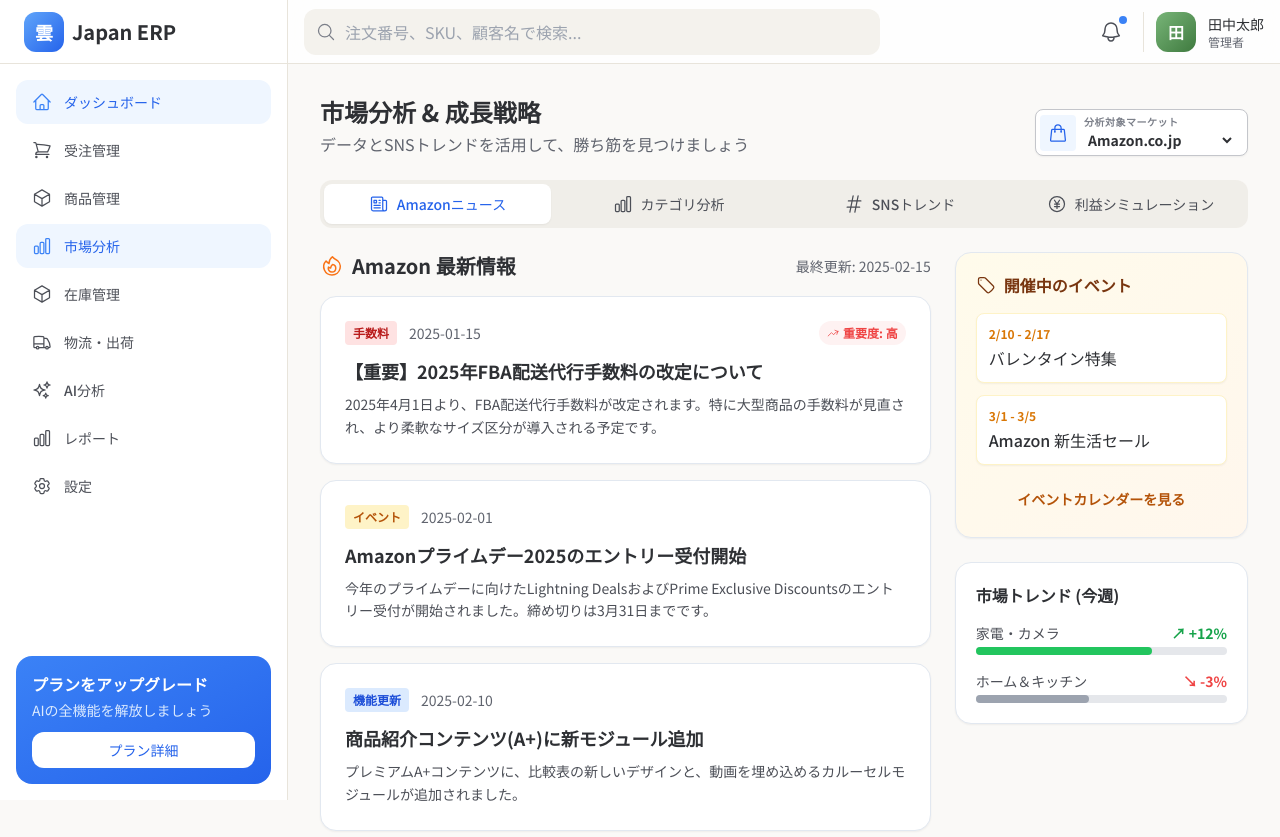
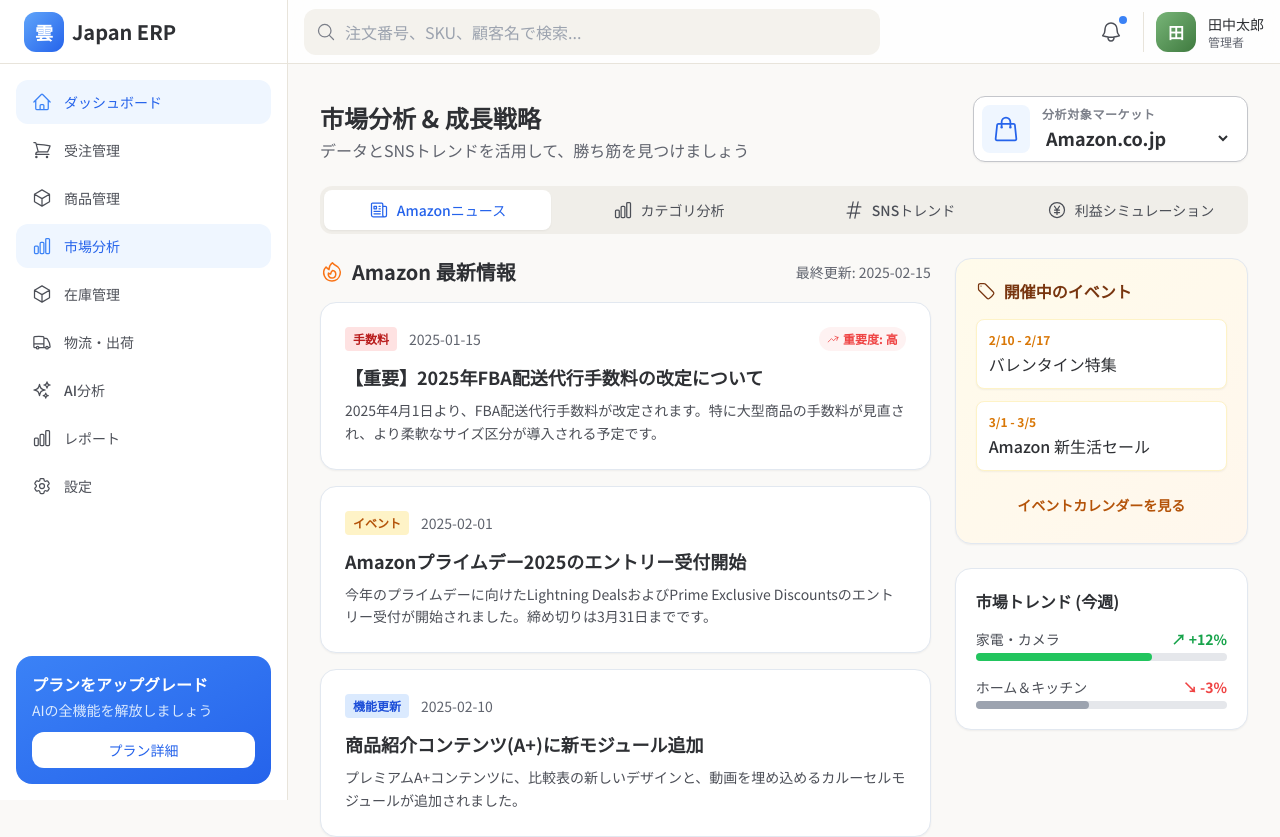
Before and after one commit to maxinjian1/jianpanerp, a Next.js app in the folder apps/web-client/: page /dashboard/market-research in a window 1280 px wide. Shown: the top 837 px of the page. Built offline with nearby package versions, Linux system fonts and the light colour scheme.

Commit message:
UI: Increase size of market selector

```diff
--- a/apps/web-client/src/app/dashboard/market-research/page.tsx
+++ b/apps/web-client/src/app/dashboard/market-research/page.tsx
@@ -300,14 +300,14 @@
 
         {/* Global Market Selector */}
         <div className="relative">
-            <div className="flex items-center gap-2 bg-white dark:bg-ink-800 border border-ink-200 dark:border-ink-700 rounded-lg p-1 pr-3 shadow-sm">
-                <div className="p-2 bg-anet-50 dark:bg-anet-900/30 rounded text-anet-600 dark:text-anet-400">
-                    {selectedMarket === 'AMAZON_JP' && <ShoppingBagIcon className="w-5 h-5" />}
-                    {selectedMarket === 'RAKUTEN' && <span className="w-5 h-5 flex items-center justify-center font-bold text-xs">R</span>}
-                    {selectedMarket === 'YAHOO' && <span className="w-5 h-5 flex items-center justify-center font-bold text-xs">Y</span>}
+            <div className="flex items-center gap-3 bg-white dark:bg-ink-800 border border-ink-200 dark:border-ink-700 rounded-xl p-2 pr-4 shadow-sm hover:shadow-md transition-shadow">
+                <div className="p-2.5 bg-anet-50 dark:bg-anet-900/30 rounded-lg text-anet-600 dark:text-anet-400">
+                    {selectedMarket === 'AMAZON_JP' && <ShoppingBagIcon className="w-7 h-7" />}
+                    {selectedMarket === 'RAKUTEN' && <span className="w-7 h-7 flex items-center justify-center font-bold text-lg">R</span>}
+                    {selectedMarket === 'YAHOO' && <span className="w-7 h-7 flex items-center justify-center font-bold text-lg">Y</span>}
                 </div>
                 <div className="flex flex-col">
-                    <label className="text-[10px] font-bold text-ink-400 uppercase tracking-wider">分析対象マーケット</label>
+                    <label className="text-xs font-bold text-ink-400 uppercase tracking-wider mb-0.5">分析対象マーケット</label>
                     <select
                         value={selectedMarket}
                         onChange={(e) => {
@@ -317,7 +317,7 @@
                             setSocialResult(null)
                             setProfitResult(null)
                         }}
-                        className="bg-transparent border-none p-0 text-sm font-bold text-ink-900 dark:text-washi-100 focus:ring-0 cursor-pointer min-w-[140px]"
+                        className="bg-transparent border-none p-0 text-lg font-bold text-ink-900 dark:text-washi-100 focus:ring-0 cursor-pointer min-w-[180px]"
                     >
                         <option value="AMAZON_JP">Amazon.co.jp</option>
                         <option value="RAKUTEN">楽天市場</option>
```
